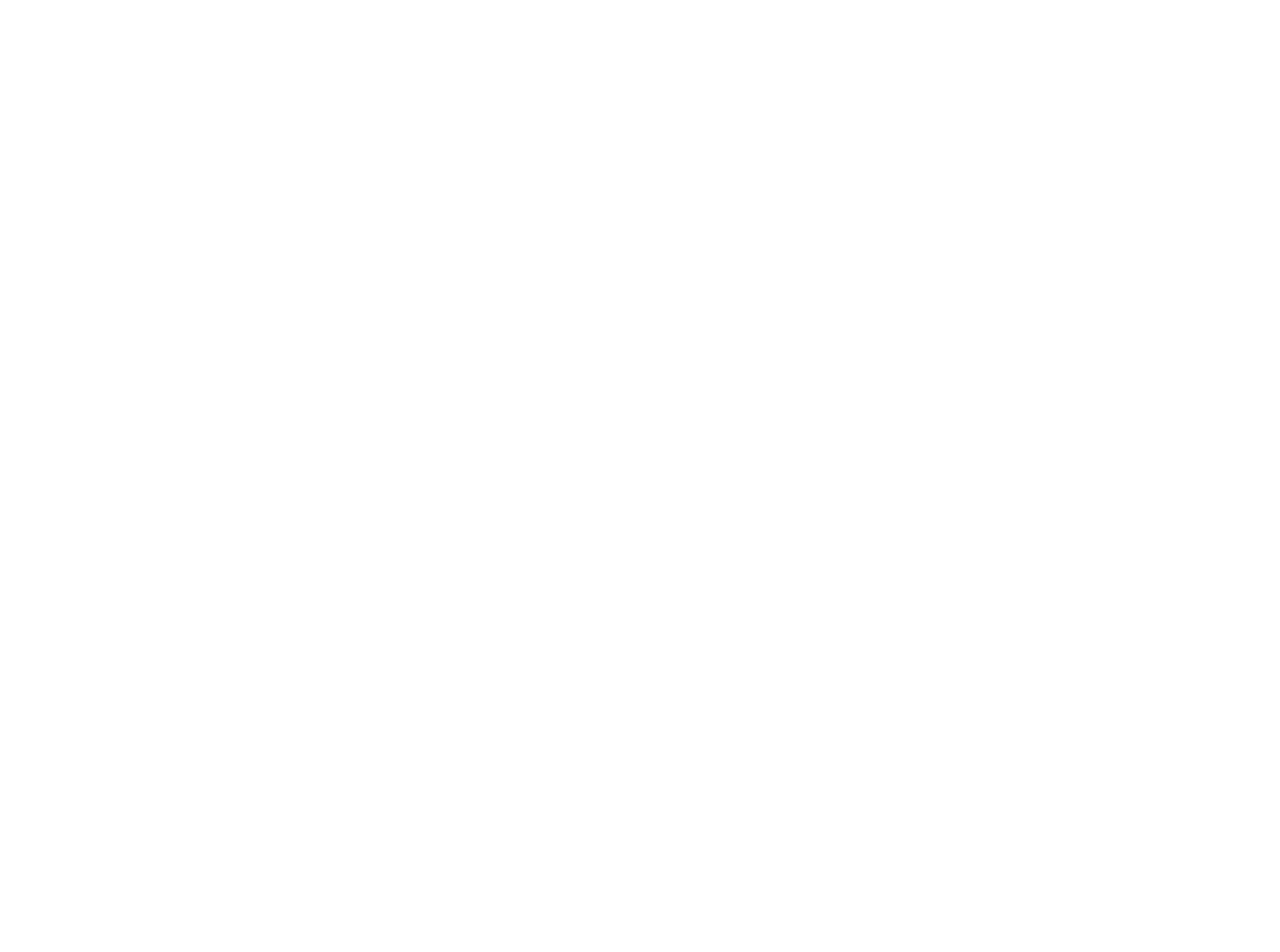
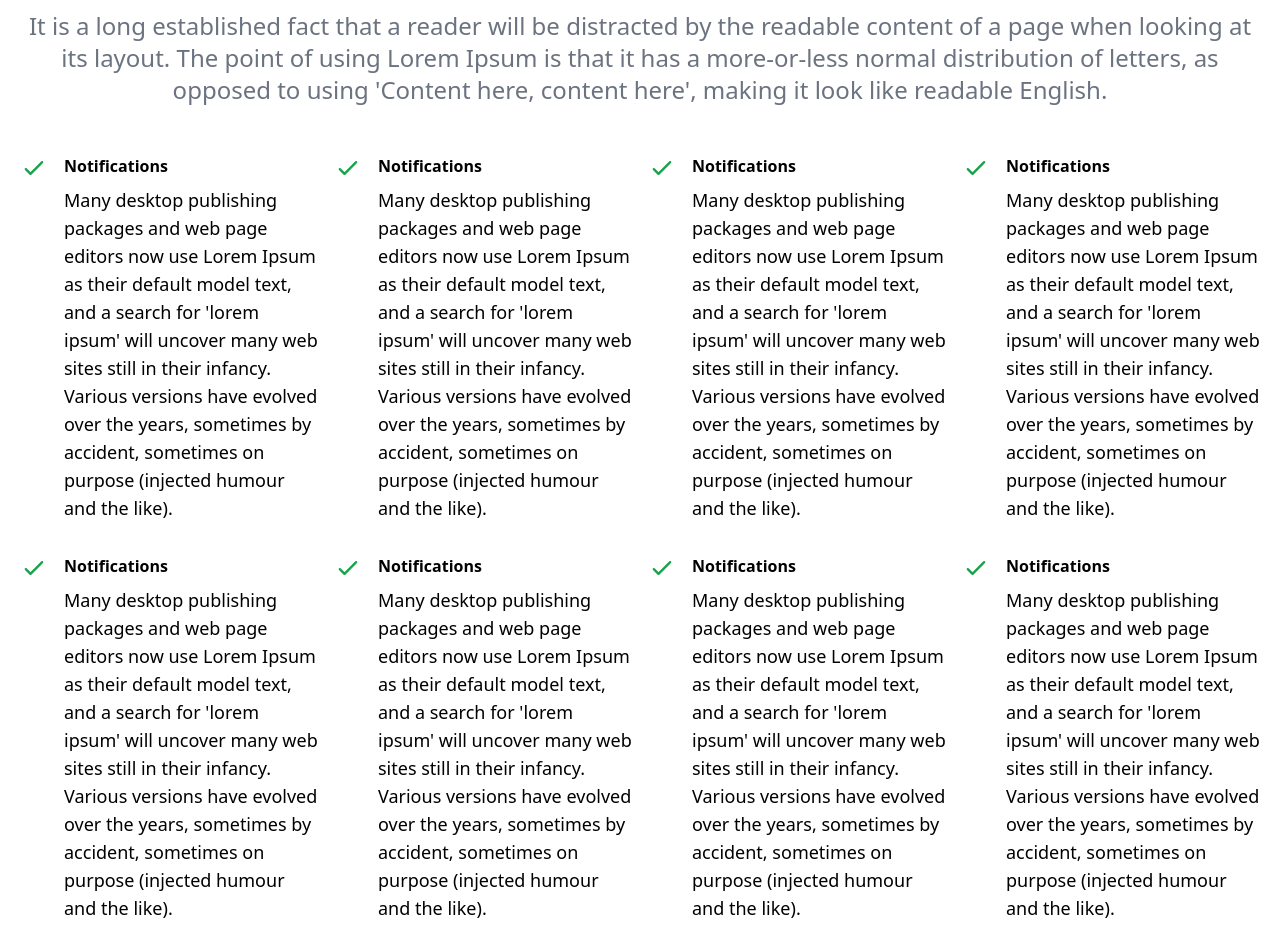
Before and after one commit to Nicoderin98/Cloud-App-React, a React (Create React App) app: page / in a window 1280 px wide. Shown: the part 2540-3492 px from the top of the page. Before the commit the page ends 2342 px from the top, so only its background shows below. Built offline with nearby package versions, Linux system fonts and the light colour scheme.

Commit message:
finish AllInOne

```diff
--- a/src/App.js
+++ b/src/App.js
@@ -3,6 +3,7 @@
 import About from "./components/About";
 import Support from "./components/Support";
 import AllInOne from "./components/AllInOne";
+import Pricing from "./components/Pricing";
 function App() {
   return (
     <>
@@ -11,6 +12,7 @@
     <About />
     <Support />
     <AllInOne />
+    <Pricing />
     </>
   );
 }
--- a/src/components/AllInOne.jsx
+++ b/src/components/AllInOne.jsx
@@ -1,8 +1,161 @@
+import { CheckIcon } from '@heroicons/react/outline'
 import React from 'react'
 
 function AllInOne() {
   return (
-    <div>AllInOne</div>
+    <div className='w-full my-32 '>
+      <div className='max-w-[1240px] mx-auto pex-2'>
+        <h2 className='text-5xl font-bold text-center'>All-In-One Platform</h2>
+        <p className='text-2xl py-8 text-gray-500 text-center'>
+          It is a long established fact that a reader will be distracted
+          by the readable content of a page when looking at its layout.
+          The point of using Lorem Ipsum is that it has a more-or-less normal distribution of letters,
+          as opposed to using 'Content here, content here', making it look like readable English.
+        </p>
+
+      <div className='grid sm:grid-cols-2 lg:grid-cols-4 gap-4 pt-4'>
+          <div className='flex'>
+            <div>
+            <CheckIcon className='w-7 mr-4 text-green-600'/>
+            </div>
+
+            <div className=''>
+              <h3 className='font-bold text.lg'>Notifications</h3>
+              <p className='text-lg pt-2 pb-4'>
+                Many desktop publishing packages and web page editors
+                now use Lorem Ipsum as their default model text,
+                and a search for 'lorem ipsum' will uncover many web
+                sites still in their infancy. Various versions have evolved over the years,
+                sometimes by accident, sometimes on purpose
+                (injected humour and the like).
+                </p>
+            </div>
+          </div>
+          <div className='flex'>
+            <div>
+            <CheckIcon className='w-7 mr-4 text-green-600'/>
+            </div>
+
+            <div className=''>
+              <h3 className='font-bold text.lg'>Notifications</h3>
+              <p className='text-lg pt-2 pb-4'>
+                Many desktop publishing packages and web page editors
+                now use Lorem Ipsum as their default model text,
+                and a search for 'lorem ipsum' will uncover many web
+                sites still in their infancy. Various versions have evolved over the years,
+                sometimes by accident, sometimes on purpose
+                (injected humour and the like).
+                </p>
+            </div>
+          </div>
+          <div className='flex'>
+            <div>
+            <CheckIcon className='w-7 mr-4 text-green-600'/>
+            </div>
+
+            <div className=''>
+              <h3 className='font-bold text.lg'>Notifications</h3>
+              <p className='text-lg pt-2 pb-4'>
+                Many desktop publishing packages and web page editors
+                now use Lorem Ipsum as their default model text,
+                and a search for 'lorem ipsum' will uncover many web
+                sites still in their infancy. Various versions have evolved over the years,
+                sometimes by accident, sometimes on purpose
+                (injected humour and the like).
+                </p>
+            </div>
+          </div>
+          <div className='flex'>
+            <div>
+            <CheckIcon className='w-7 mr-4 text-green-600'/>
+            </div>
+
+            <div className=''>
+              <h3 className='font-bold text.lg'>Notifications</h3>
+              <p className='text-lg pt-2 pb-4'>
+                Many desktop publishing packages and web page editors
+                now use Lorem Ipsum as their default model text,
+                and a search for 'lorem ipsum' will uncover many web
+                sites still in their infancy. Various versions have evolved over the years,
+                sometimes by accident, sometimes on purpose
+                (injected humour and the like).
+                </p>
+            </div>
+          </div>
+          <div className='flex'>
+            <div>
+            <CheckIcon className='w-7 mr-4 text-green-600'/>
+            </div>
+
+            <div className=''>
+              <h3 className='font-bold text.lg'>Notifications</h3>
+              <p className='text-lg pt-2 pb-4'>
+                Many desktop publishing packages and web page editors
+                now use Lorem Ipsum as their default model text,
+                and a search for 'lorem ipsum' will uncover many web
+                sites still in their infancy. Various versions have evolved over the years,
+                sometimes by accident, sometimes on purpose
+                (injected humour and the like).
+                </p>
+            </div>
+          </div>
+          <div className='flex'>
+            <div>
+            <CheckIcon className='w-7 mr-4 text-green-600'/>
+            </div>
+
+            <div className=''>
+              <h3 className='font-bold text.lg'>Notifications</h3>
+              <p className='text-lg pt-2 pb-4'>
+                Many desktop publishing packages and web page editors
+                now use Lorem Ipsum as their default model text,
+                and a search for 'lorem ipsum' will uncover many web
+                sites still in their infancy. Various versions have evolved over the years,
+                sometimes by accident, sometimes on purpose
+                (injected humour and the like).
+                </p>
+            </div>
+          </div>
+          <div className='flex'>
+            <div>
+            <CheckIcon className='w-7 mr-4 text-green-600'/>
+            </div>
+
+            <div className=''>
+              <h3 className='font-bold text.lg'>Notifications</h3>
+              <p className='text-lg pt-2 pb-4'>
+                Many desktop publishing packages and web page editors
+                now use Lorem Ipsum as their default model text,
+                and a search for 'lorem ipsum' will uncover many web
+                sites still in their infancy. Various versions have evolved over the years,
+                sometimes by accident, sometimes on purpose
+                (injected humour and the like).
+                </p>
+            </div>
+          </div>
+          <div className='flex'>
+            <div>
+            <CheckIcon className='w-7 mr-4 text-green-600'/>
+            </div>
+
+            <div className=''>
+              <h3 className='font-bold text.lg'>Notifications</h3>
+              <p className='text-lg pt-2 pb-4'>
+                Many desktop publishing packages and web page editors
+                now use Lorem Ipsum as their default model text,
+                and a search for 'lorem ipsum' will uncover many web
+                sites still in their infancy. Various versions have evolved over the years,
+                sometimes by accident, sometimes on purpose
+                (injected humour and the like).
+                </p>
+            </div>
+          </div>
+      </div>
+
+      </div>
+
+
+    </div>
   )
 }
 
--- /dev/null
+++ b/src/components/Pricing.jsx
@@ -0,0 +1,9 @@
+import React from 'react'
+
+function Pricing() {
+  return (
+    <div>Pricing</div>
+  )
+}
+
+export default Pricing
--- a/src/components/Support.jsx
+++ b/src/components/Support.jsx
@@ -7,7 +7,7 @@
 
 function Support() {
   return (
-    <div className='w-full h-screen mt-24'>
+    <div className='w-full  mt-24'>
       <div className='w-full h-[700px] bg-gray-900/90 absolute'>
         <img className='w-full h-full object-cover mix-blend-overlay' src={supportImg} alt="/" />
       </div>
```
